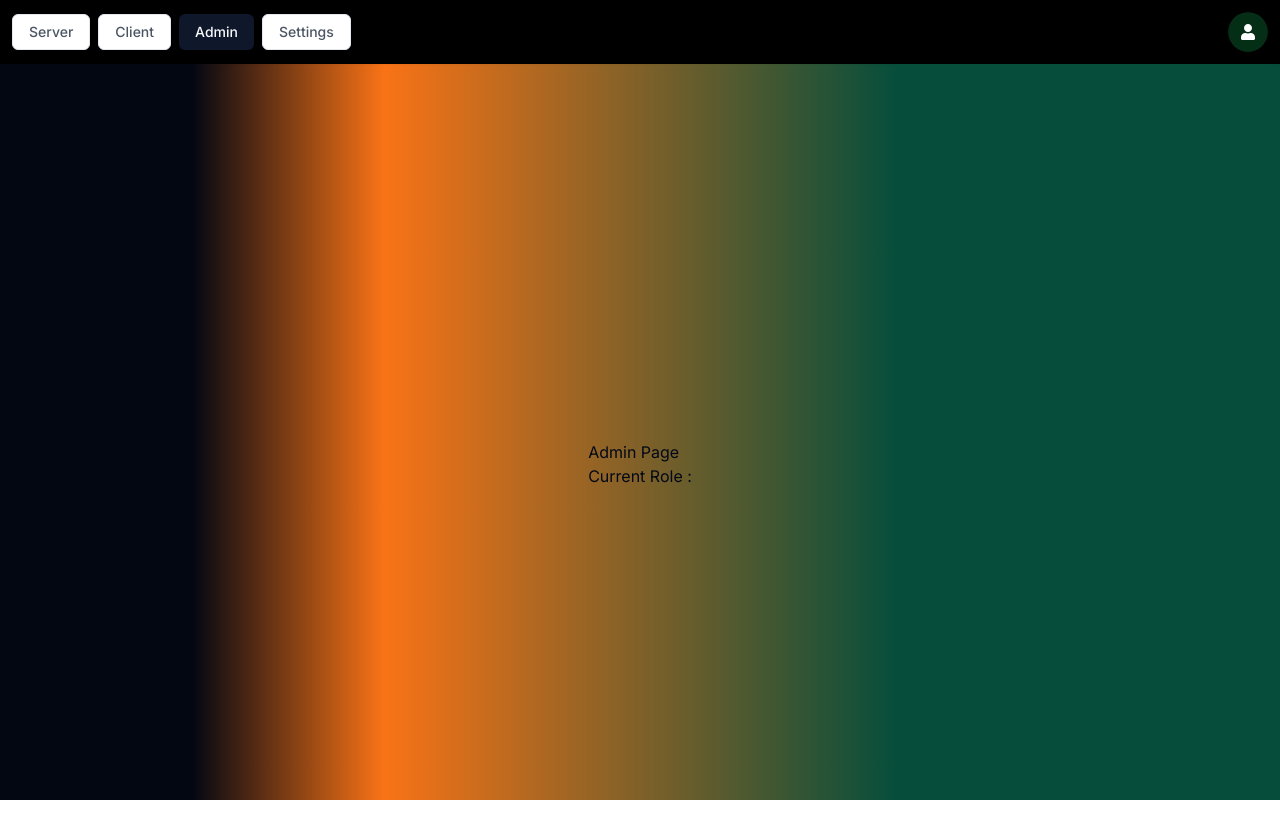
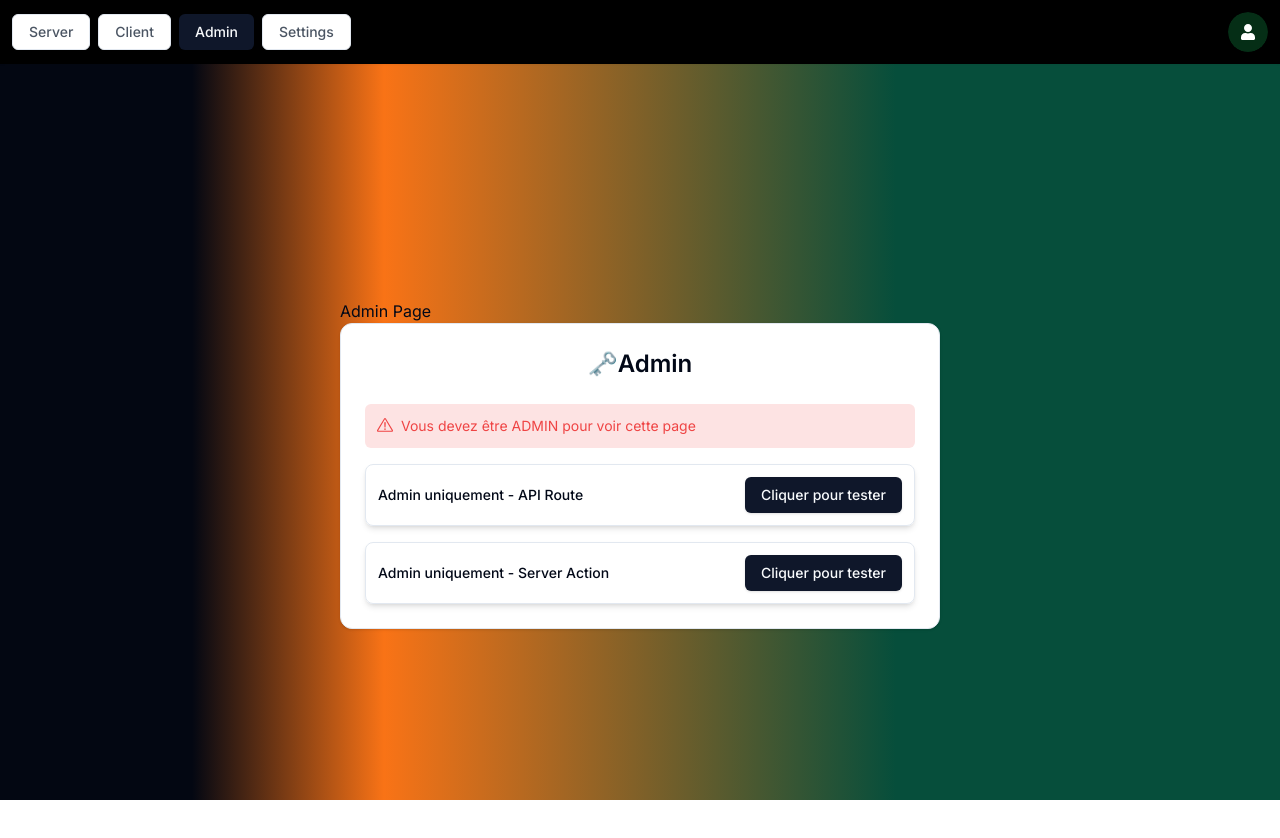
Before and after one commit to lapinRagnar/next-auth-advanced-2024, a Next.js app: page /admin in a window 1280 px wide. Shown: the top 838 px of the page. Built offline with nearby package versions, Linux system fonts and the light colour scheme; no server answers.

Commit message:
Api route && Server Action example & toast sonner

```diff
--- a/app/(protected)/admin/page.tsx
+++ b/app/(protected)/admin/page.tsx
@@ -1,17 +1,70 @@
-// 'use client'
+'use client'
 
-import { currentRole } from "@/lib/auth"
+import { FormSuccess } from "@/components/FormSuccess"
+import { RoleGate } from "@/components/auth/RoleGate"
+import { Button } from "@/components/ui/button"
+// import { currentRole } from "@/lib/auth"
+import { Card, CardContent, CardHeader } from "@/components/ui/card"
+import { UserRole } from "@prisma/client"
 
-// import { useCurrentRole } from "@/hooks/useCurrentRole"
 
-const AdminPage = async () => {
 
-  const role = await currentRole()
+const AdminPage = () => {
+
+  const onApiRouteClick = () => {
+    fetch("/api/admin")
+      .then((Response) => {
+        if (Response.ok) {
+          console.log("ok")
+        } else {
+          console.error("pas ok")
+        }
+      })
+  }
 
   return (
     <div>
       <h1>Admin Page</h1>
-      <div>Current Role : {role}</div>
+      <Card className="w-[600px]">
+        <CardHeader>
+          <p className="text-2xl font-semibold text-center">
+            🗝️Admin
+          </p>
+        </CardHeader>
+        <CardContent className="space-y-4">
+
+          <RoleGate allowedRole={UserRole.ADMIN}>
+            <FormSuccess
+              message="Tu es admin !"
+            />
+          </RoleGate>
+
+          <div className="flex flex-row items-center justify-between rounded-lg border p-3 shadow-md">
+            <p className="text-sm font-medium">
+              Admin uniquement - API Route
+            </p>
+
+            <Button onClick={onApiRouteClick}>
+              Cliquer pour tester
+            </Button>
+
+          </div>
+
+
+          <div className="flex flex-row items-center justify-between rounded-lg border p-3 shadow-md">
+            <p className="text-sm font-medium">
+              Admin uniquement - Server Action
+            </p>
+
+            <Button>
+              Cliquer pour tester
+            </Button>
+
+          </div>
+
+        </CardContent>
+
+      </Card>
     </div>
   )
 }
--- /dev/null
+++ b/app/api/admin/route.ts
@@ -0,0 +1,13 @@
+import { currentRole } from "@/lib/auth";
+import { UserRole } from "@prisma/client";
+import { NextResponse } from "next/server";
+
+export async function GET() {
+  const role = await currentRole()
+
+  if (role === UserRole.ADMIN) {
+    return new NextResponse(null, {status: 200})
+  }
+
+  return new NextResponse(null, {status: 403})
+}
--- /dev/null
+++ b/components/auth/RoleGate.tsx
@@ -0,0 +1,28 @@
+'use client'
+
+import { useCurrentRole } from "@/hooks/useCurrentRole"
+import { UserRole } from "@prisma/client"
+import { FormError } from "@/components/FormError"
+
+interface RoleGateProps {
+  children: React.ReactNode
+  allowedRole: UserRole
+}
+
+export const RoleGate = ({ children, allowedRole }: RoleGateProps) => {
+
+  const role = useCurrentRole()
+
+  if (role !== allowedRole) {
+
+    return (
+      <FormError message={`Vous devez être ${allowedRole} pour voir cette page`} />
+    )
+  }
+
+  return (
+    <>
+      {children}
+    </>
+  )
+}
--- /dev/null
+++ b/components/ui/sonner.tsx
@@ -0,0 +1,31 @@
+"use client"
+
+import { useTheme } from "next-themes"
+import { Toaster as Sonner } from "sonner"
+
+type ToasterProps = React.ComponentProps<typeof Sonner>
+
+const Toaster = ({ ...props }: ToasterProps) => {
+  const { theme = "system" } = useTheme()
+
+  return (
+    <Sonner
+      theme={theme as ToasterProps["theme"]}
+      className="toaster group"
+      toastOptions={{
+        classNames: {
+          toast:
+            "group toast group-[.toaster]:bg-background group-[.toaster]:text-foreground group-[.toaster]:border-border group-[.toaster]:shadow-lg",
+          description: "group-[.toast]:text-muted-foreground",
+          actionButton:
+            "group-[.toast]:bg-primary group-[.toast]:text-primary-foreground",
+          cancelButton:
+            "group-[.toast]:bg-muted group-[.toast]:text-muted-foreground",
+        },
+      }}
+      {...props}
+    />
+  )
+}
+
+export { Toaster }
--- a/package.json
+++ b/package.json
@@ -24,12 +24,14 @@
     "clsx": "^2.1.0",
     "next": "14.0.4",
     "next-auth": "^5.0.0-beta.4",
+    "next-themes": "^0.2.1",
     "react": "^18",
     "react-dom": "^18",
     "react-hook-form": "^7.49.2",
     "react-icons": "^4.12.0",
     "react-spinners": "^0.13.8",
     "resend": "^2.1.0",
+    "sonner": "^1.3.1",
     "tailwind-merge": "^2.2.0",
     "tailwindcss-animate": "^1.0.7",
     "uuid": "^9.0.1",
```
Also changed, not shown: 1 other file (tests, documents, lock files or other folders).
